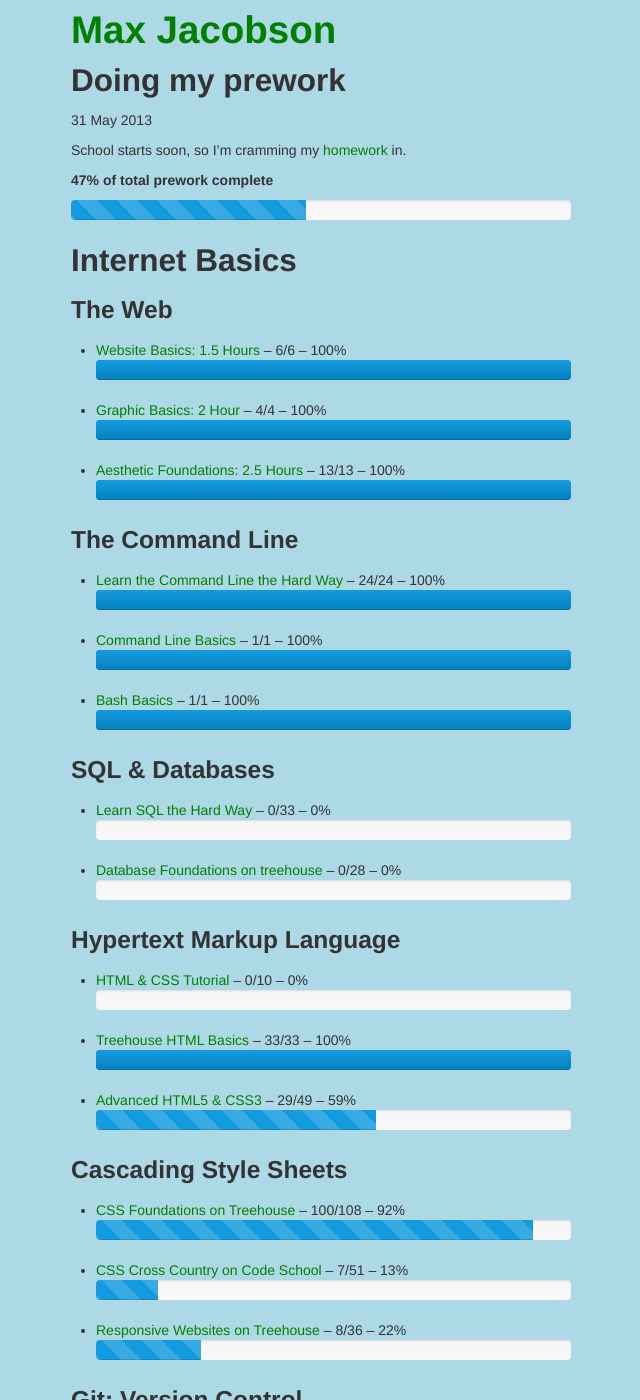
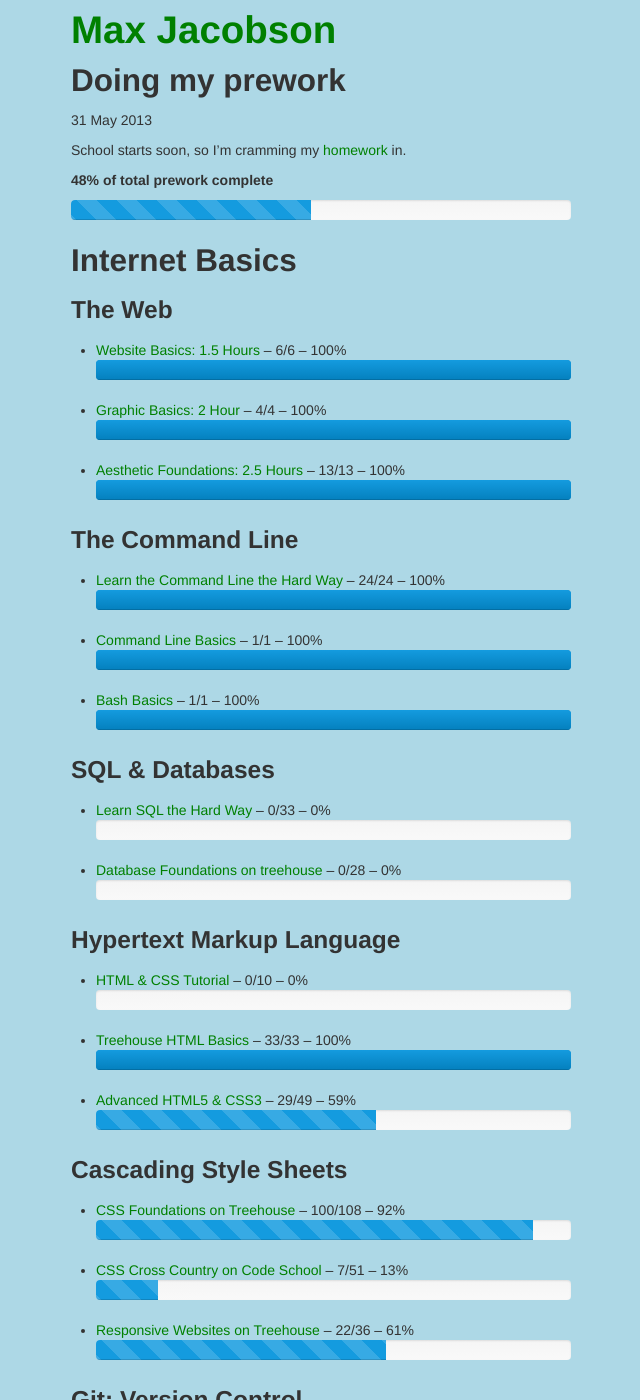
Before and after one commit to hardscrabble/hardscrabble.github.io, a Jekyll site: the page built from _posts/2013-05-28-prework.md, in a window 1280 px wide and 1400 px high. Shown: the whole window, without its empty margins (319-959 px from the left). Built offline with Jekyll 4.4.1, drawn with Linux system fonts in a browser that asks for light colours; comment, search, counter and statistics services are not loaded; a style sheet for code colours, icons or effects is not loaded.

Commit message:
inching along

```diff
--- a/_posts/2013-05-28-prework.md
+++ b/_posts/2013-05-28-prework.md
@@ -36,7 +36,7 @@
 
 * [CSS Foundations on Treehouse](http://teamtreehouse.com/library/websites/css-foundations-2) -- 100/108
 * [CSS Cross Country on Code School](http://www.codeschool.com/courses/css-cross-country) -- 7/51
-* [Responsive Websites on Treehouse](http://teamtreehouse.com/library/websites/build-a-responsive-website/) -- 8/36
+* [Responsive Websites on Treehouse](http://teamtreehouse.com/library/websites/build-a-responsive-website/) -- 22/36
 
 ### Git: Version Control
 
```
